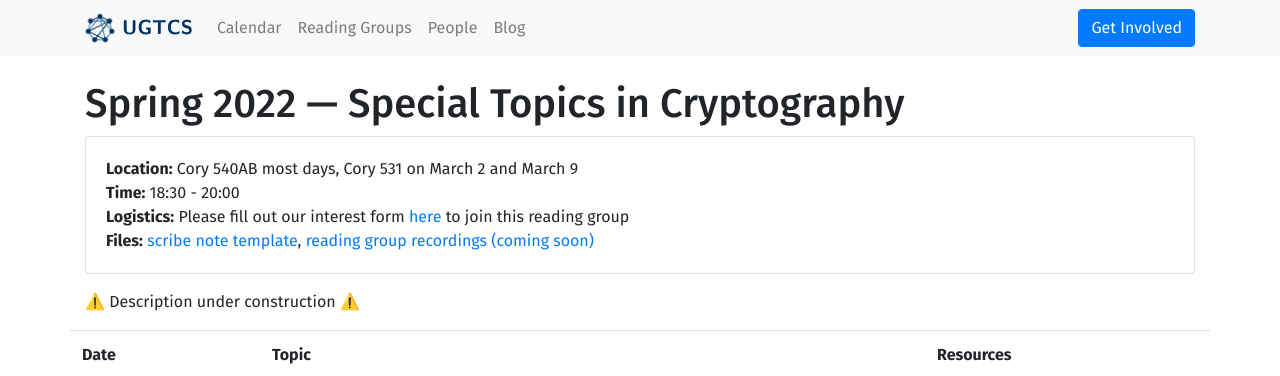
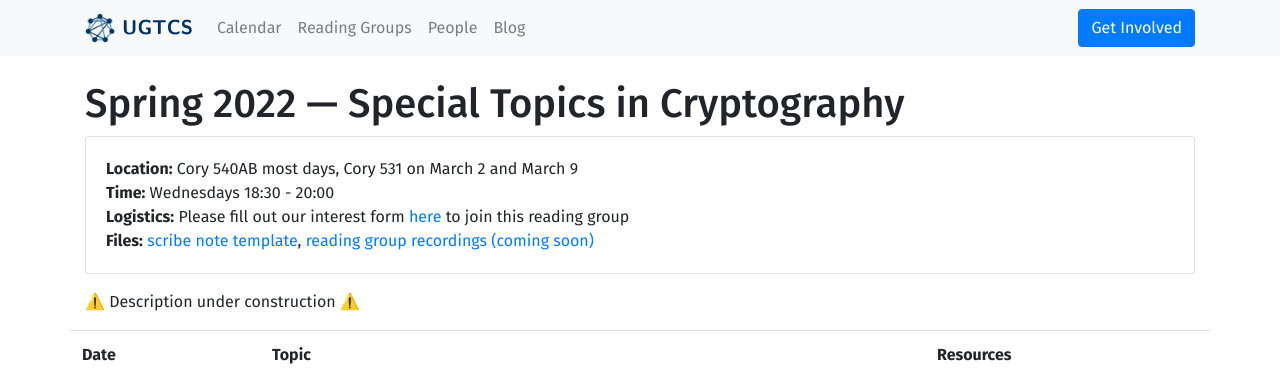
Before and after one commit to ugtcs/ugtcs.github.io, a Jekyll site: the page built from _reading-groups/sp22/crypto.md, in a window 1280 px wide. Shown: the top 376 px of the page. Built offline with Jekyll 4.4.1, drawn with Linux system fonts in a browser that asks for light colours.

Commit message:
another fix attempt

```diff
--- a/_reading-groups/sp22/crypto.md
+++ b/_reading-groups/sp22/crypto.md
@@ -3,7 +3,7 @@ layout: reading-group
 name: Special Topics in Cryptography
 sem: 2022-2
 location: Cory 540AB most days, Cory 531 on March 2 and March 9
-time: 18:30 - 20:00
+time: Wednesdays 18:30 - 20:00
 logistics: >-
     Please fill out our interest form
     [here](https://docs.google.com/forms/d/e/1FAIpQLScT9Z22QgcxRjRhNR6bRUvVbK9QGgRKL0WfLcwEVu4oIXrLNA/viewform) to join this reading group
```
Also changed, not shown: other parts of _reading-groups/sp22/crypto.md (+6 -2 lines).
